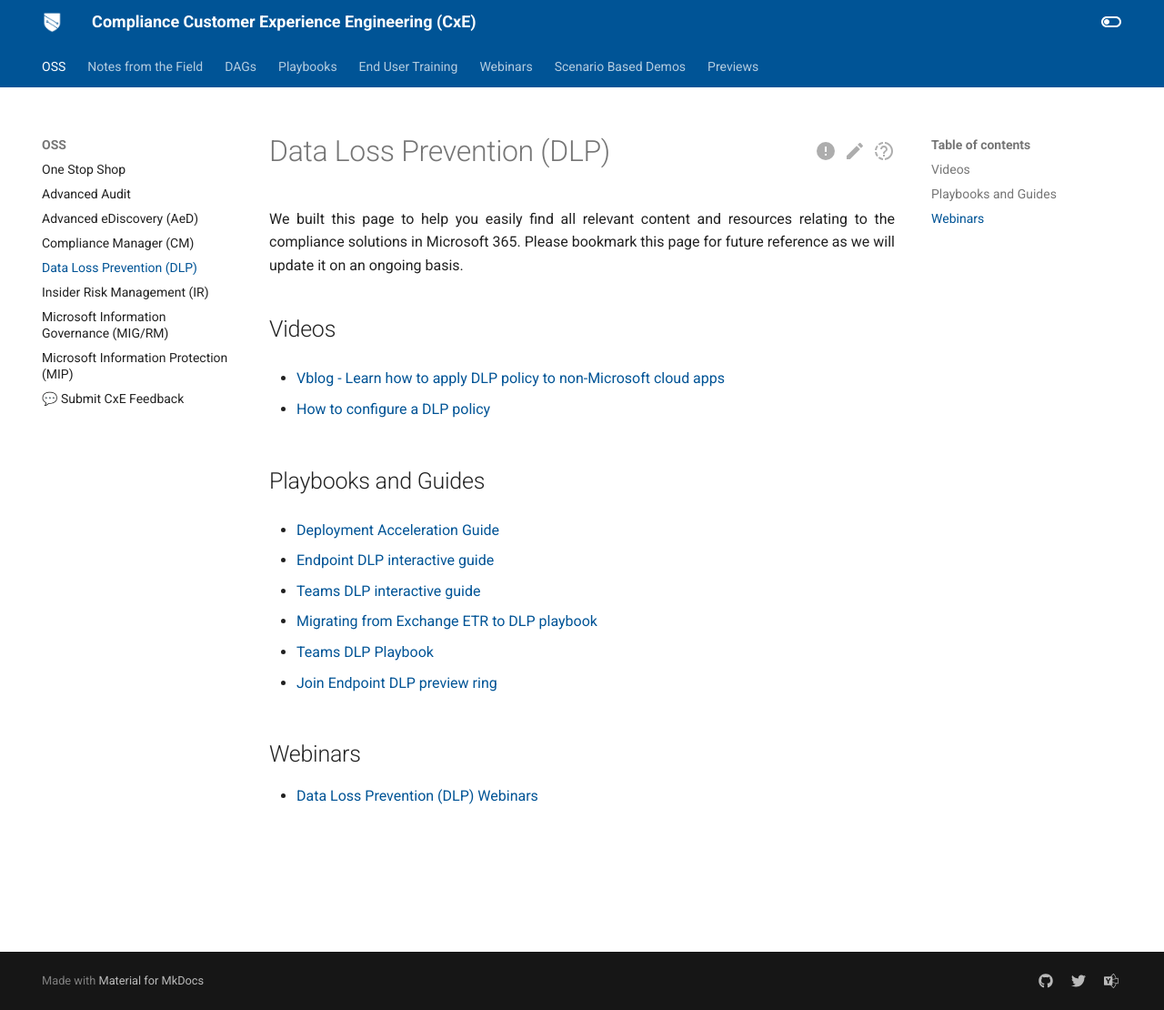
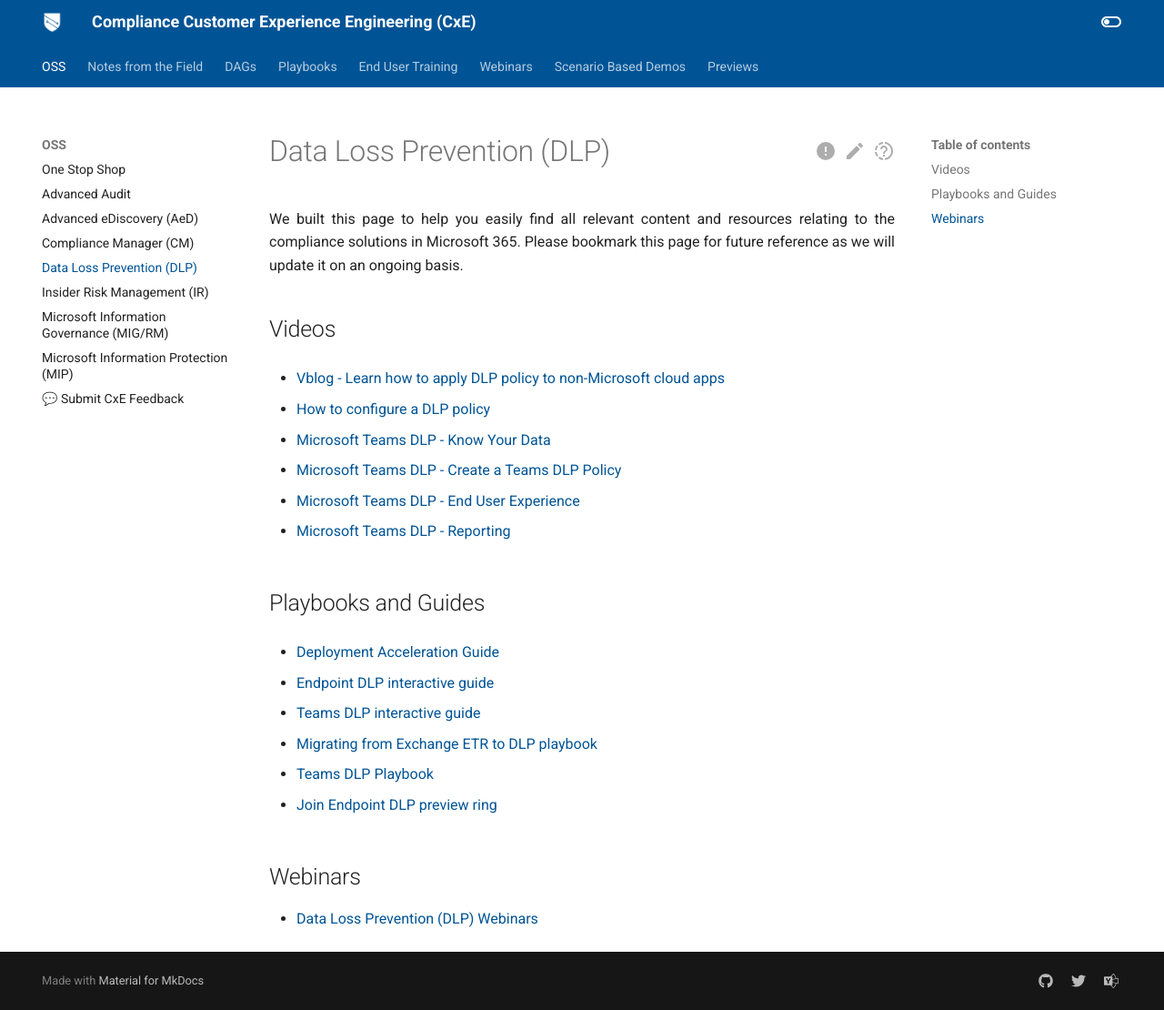
Before and after one commit to microsoft/ComplianceCxE, an MkDocs documentation site: the page built from docs/resources/dlp.md, in a window 1280 px wide and 1110 px high. Shown: the whole window at 91% size. Built offline with MkDocs 1.6.1 and Material for MkDocs 9.7.7, drawn with Linux system fonts in a browser that asks for light colours; comment, search, counter and statistics services are not loaded; old or Windows-style settings are respelled for this version of MkDocs.

Commit message:
Added links to new Teams DLP videos

```diff
--- a/docs/resources/dlp.md
+++ b/docs/resources/dlp.md
@@ -10,6 +10,14 @@
 * [Vblog - Learn how to apply DLP policy to non-Microsoft cloud apps](https://techcommunity.microsoft.com/t5/security-compliance-identity/new-video-blog-apply-dlp-policies-to-non-microsoft-cloud/ba-p/2262054)
 
 * [How to configure a DLP policy](https://aka.ms/MIPC/video-configureDLPpolicy)
+
+* [Microsoft Teams DLP - Know Your Data](https://aka.ms/MIPC/teamsdlpvideo1)
+
+* [Microsoft Teams DLP - Create a Teams DLP Policy](https://aka.ms/MIPC/teamsdlpvideo2)
+
+* [Microsoft Teams DLP - End User Experience](https://aka.ms/MIPC/teamsdlpvideo3)
+
+* [Microsoft Teams DLP - Reporting](https://aka.ms/MIPC/teamsdlpvideo4)
 
 ## Playbooks and Guides
 * [Deployment Acceleration Guide](../../dag/mip-dlp)
```
